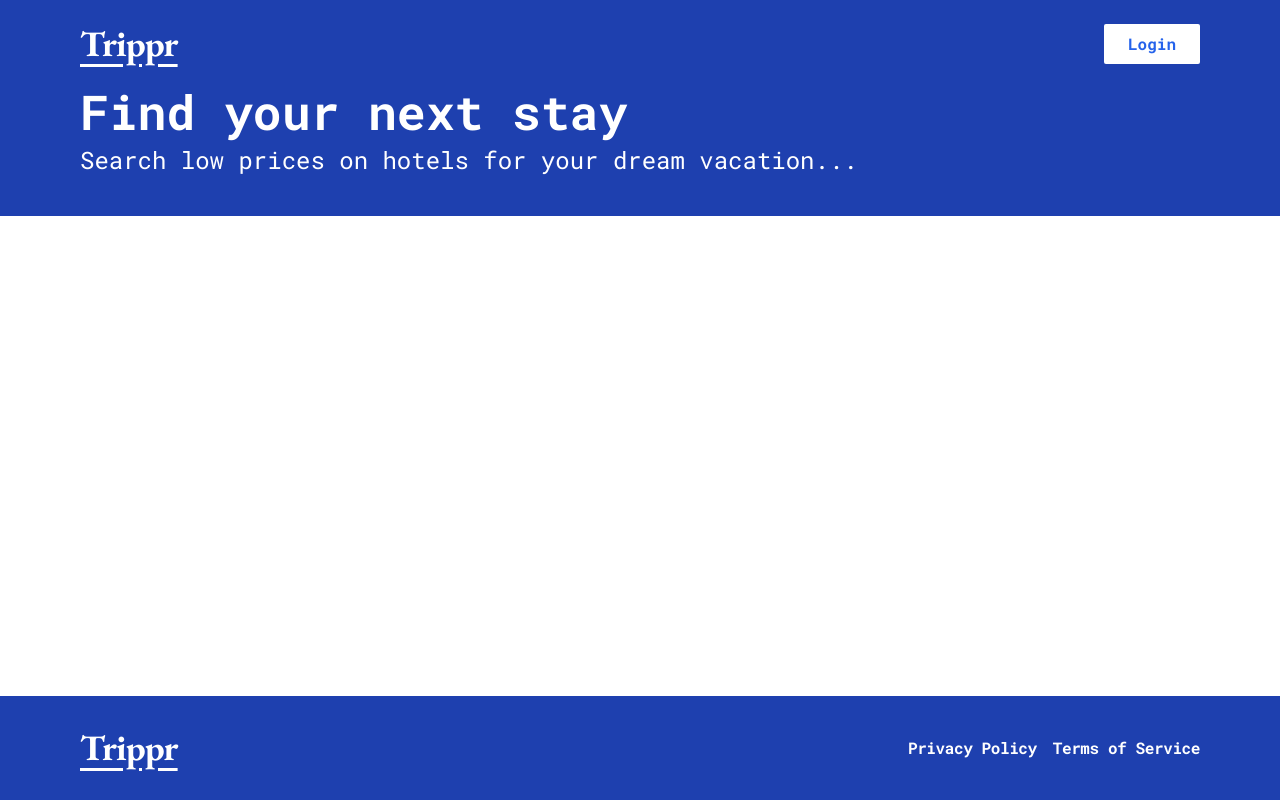
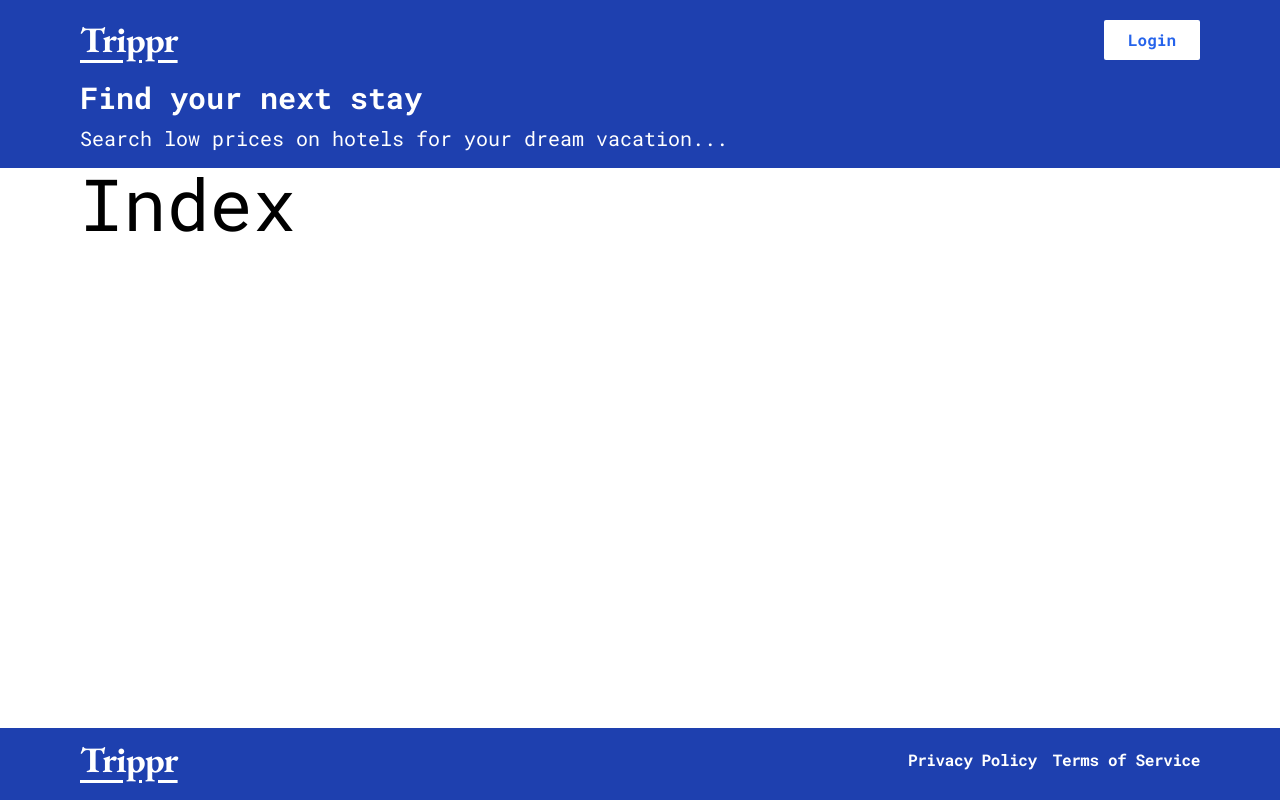
Before and after one commit to ksmcod/booking_app-client, a React (Vite) app: page / in a window 1280 px wide. Built offline with nearby package versions, Linux system fonts and the light colour scheme.

Commit message:
made hero component to only show on home page

```diff
--- a/package.json
+++ b/package.json
@@ -14,6 +14,7 @@
     "prisma": "^5.19.1",
     "react": "^18.3.1",
     "react-dom": "^18.3.1",
+    "react-hook-form": "^7.52.2",
     "react-redux": "^9.1.2",
     "react-router-dom": "^6.26.2"
   },
--- a/src/App.tsx
+++ b/src/App.tsx
@@ -5,11 +5,15 @@ import {
   RouterProvider,
 } from "react-router-dom";
 import Layout from "./layouts/Layout";
+import Register from "./pages/Register";
+import Index from "./pages/Index";
 
 export default function App() {
   const router = createBrowserRouter(
     createRoutesFromElements(
       <Route path="/" element={<Layout />}>
+        <Route index element={<Index />} />
+        <Route path="register" element={<Register />} />
         <Route path="search" element={<p>Search page</p>} />
       </Route>
     )
--- a/src/components/Footer.tsx
+++ b/src/components/Footer.tsx
@@ -2,7 +2,7 @@ import Logo from "./Logo";
 
 export default function Footer() {
   return (
-    <div className="bg-blue-800 py-8 ">
+    <div className="bg-blue-800 pt-3 pb-5">
       <div className="container mx-auto flex justify-between items-center">
         <Logo />
         <span className="text-white font-bold tracking-tight flex gap-4">
--- a/src/components/Header.tsx
+++ b/src/components/Header.tsx
@@ -3,7 +3,7 @@ import Logo from "./Logo";
 
 export default function Header() {
   return (
-    <div className="bg-blue-800 py-6">
+    <div className="bg-blue-800 py-5">
       <div className="container mx-auto flex justify-between">
         <Logo />
 
--- a/src/components/Hero.tsx
+++ b/src/components/Hero.tsx
@@ -1,9 +1,9 @@
 export default function Hero() {
   return (
-    <div className="bg-blue-800 pb-10">
+    <div className="bg-blue-800 pb-4">
       <div className="container mx-auto flex flex-col gap-2">
-        <h1 className="text-5xl text-white font-bold">Find your next stay</h1>
-        <p className="text-white text-2xl">
+        <h1 className="text-3xl text-white font-bold">Find your next stay</h1>
+        <p className="text-white text-xl">
           Search low prices on hotels for your dream vacation...
         </p>
       </div>
--- a/src/layouts/Layout.tsx
+++ b/src/layouts/Layout.tsx
@@ -1,14 +1,15 @@
-import { Outlet } from "react-router-dom";
+import { Outlet, useLocation } from "react-router-dom";
 import Header from "../components/Header";
 import Hero from "../components/Hero";
 import Footer from "../components/Footer";
 
 export default function Layout() {
+  const location = useLocation();
   return (
     <div className="flex flex-col min-h-screen justify-between roboto-mono">
       <div className="">
         <Header />
-        <Hero />
+        {location.pathname === "/" && <Hero />}
       </div>
 
       <div className="flex-grow container mx-auto">
--- /dev/null
+++ b/src/pages/Index.tsx
@@ -0,0 +1,3 @@
+export default function Index() {
+  return <div className="text-7xl font-bl">Index</div>;
+}
--- /dev/null
+++ b/src/pages/Register.tsx
@@ -0,0 +1,7 @@
+export default function Register() {
+  return (
+    <form className="flex flex-col gap-5 py-4">
+      <h2 className="text-2xl font-bold text-center">Create an account</h2>
+    </form>
+  );
+}
```
Also changed, not shown: 1 other file (tests, documents, lock files or other folders).
